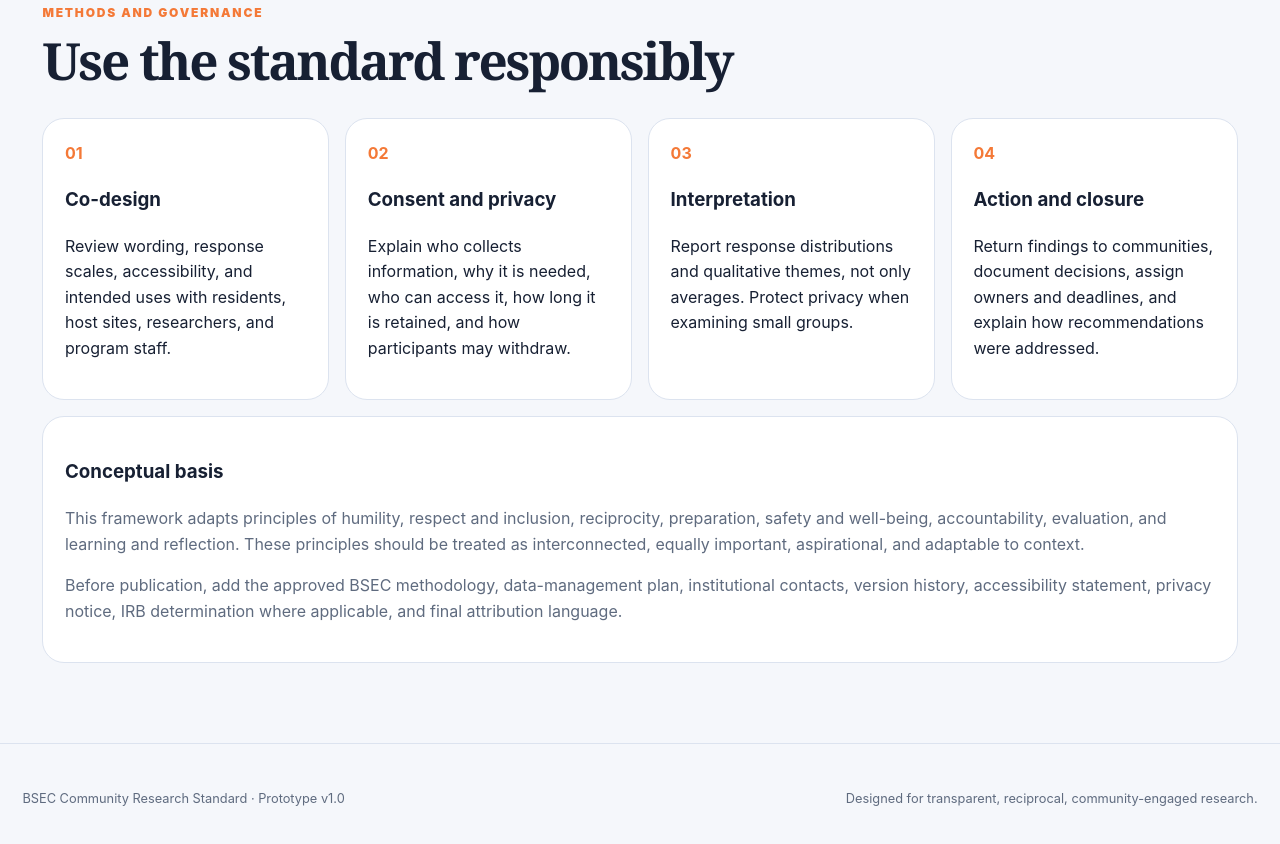
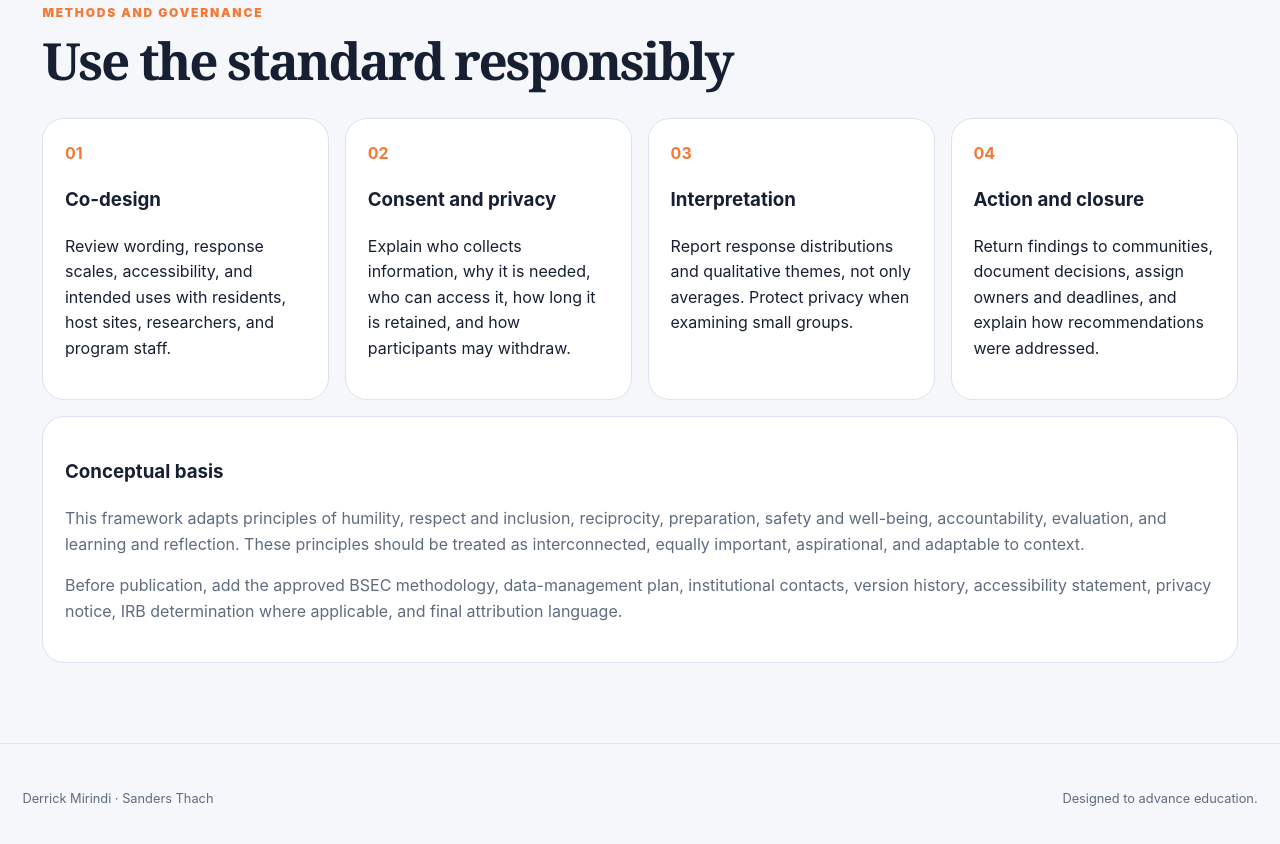
Before and after one commit to Derrickmirindi/Ethics_BSEC_MSU, a plain HTML site: page index.html in a window 1280 px wide. Shown: the part 10415-11259 px from the top of the page. Drawn offline with Linux system fonts and the light colour scheme.

Commit message:
Update footer content in index.html

```diff
--- a/index.html
+++ b/index.html
@@ -69,7 +69,7 @@
 </main>
 <dialog id="dialog"><button class="close" id="close" aria-label="Close">×</button><p class="eyebrow" id="dialogDomain"></p><h2 id="dialogTitle"></h2><p class="dialog-q" id="dialogQuestion"></p><div class="dialog-grid"><div><h3>Why it matters</h3><p id="dialogWhy"></p></div><div><h3>Evidence to consider</h3><ul id="dialogEvidence"></ul></div></div></dialog>
 <div id="toast" role="status" aria-live="polite"></div>
-<footer><p>BSEC Community Research Standard · Prototype v1.0</p><p>Designed for transparent, reciprocal, community-engaged research.</p></footer>
+<footer><p>Derrick Mirindi · Sanders Thach</p><p>Designed to advance education.</p></footer>
 <script>
 "use strict";
 const DOMAINS={context:{label:"Participant context",color:"#a60824"},trust:{label:"Trust and ethics",color:"#1b4383"},practice:{label:"Partnership practice",color:"#078487"},growth:{label:"Empowerment and recognition",color:"#c88b08"},feedback:{label:"Open feedback",color:"#70408d"}};
```
